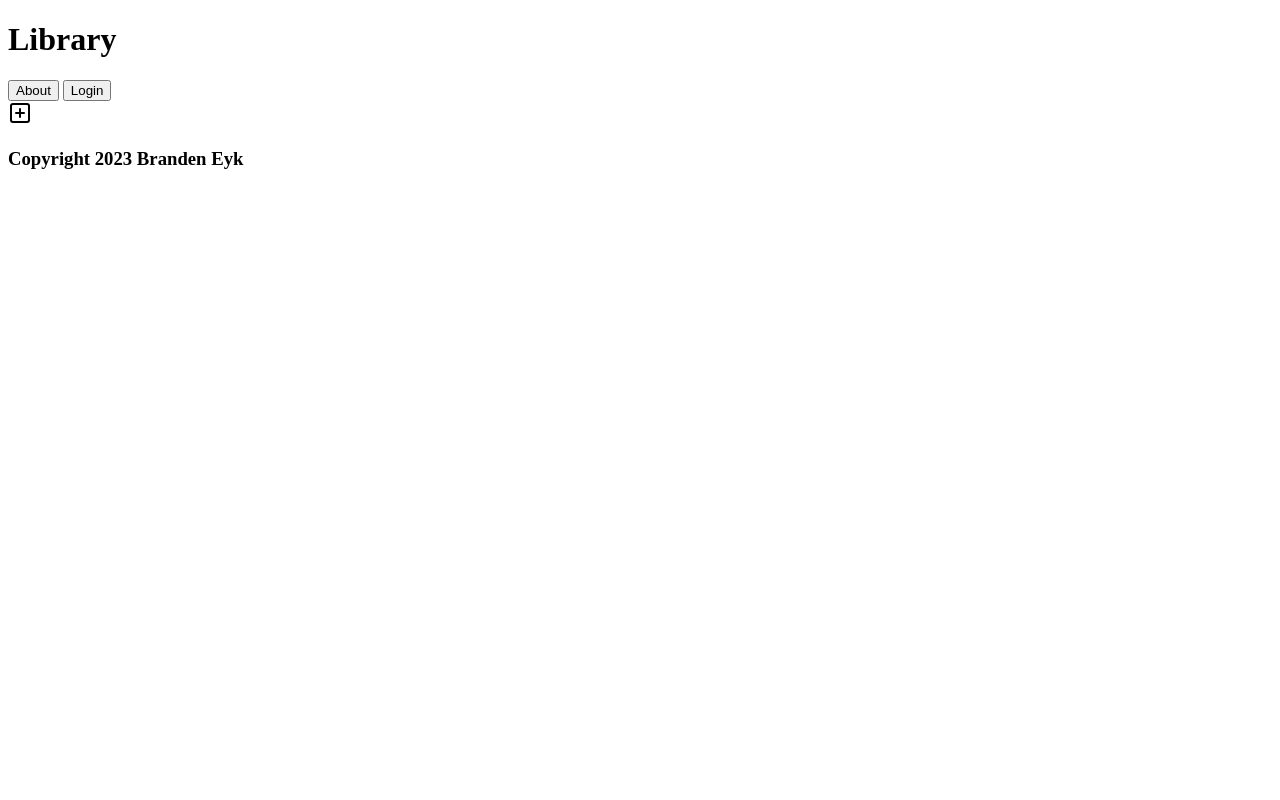
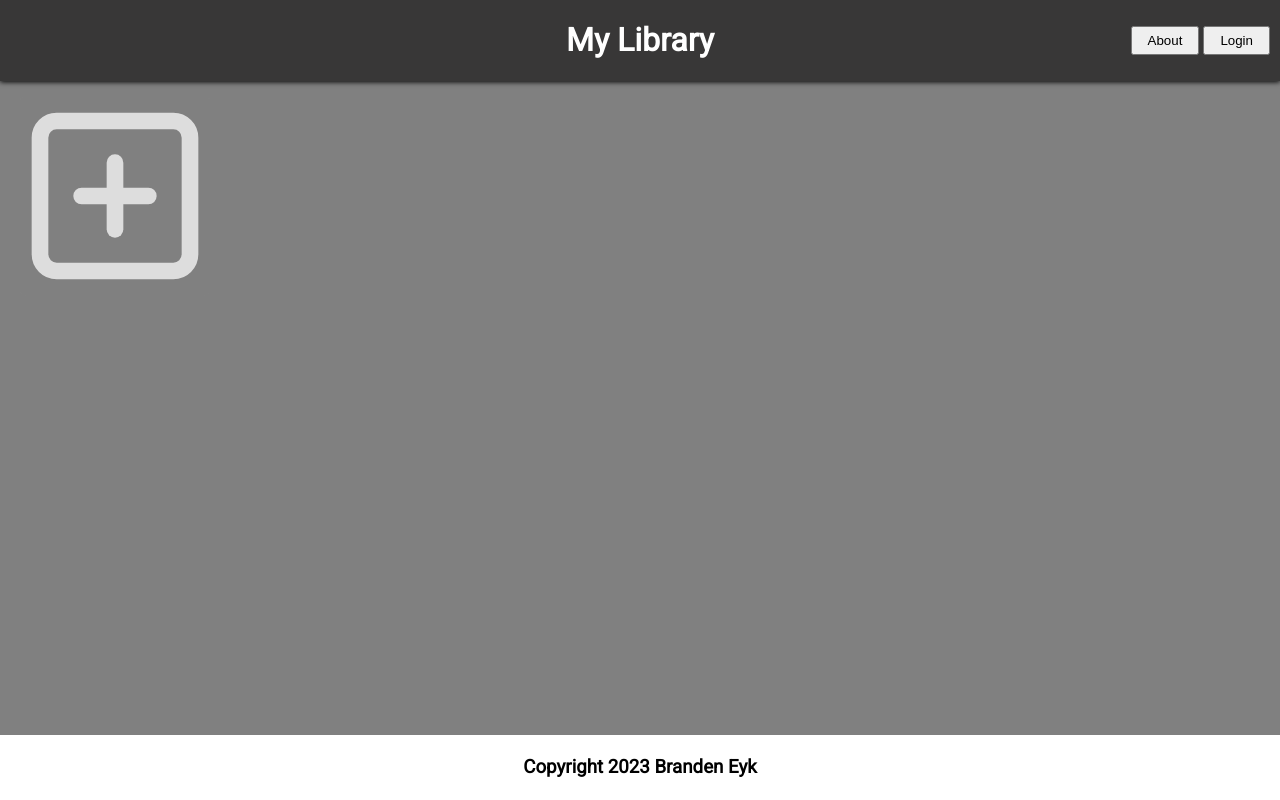
Before and after one commit to branden-eyk/odin-library, a website: page index.html in a window 1280 px wide. Drawn offline with Linux system fonts and the light colour scheme.

Commit message:
Add CSS styling to setup initial page layout

```diff
--- a/index.html
+++ b/index.html
@@ -11,9 +11,11 @@
 
 <body>
     <div class="header">
-        <h1>Library</h1>
-        <button>About</button>
-        <button>Login</button>
+        <h1 class="header__title">My Library</h1>
+        <div class="header__buttons">
+            <button>About</button>
+            <button>Login</button>
+        </div>
     </div>
     <div class="library">
         <div class="library__card library__card--add">
--- a/scripts/styles.css
+++ b/scripts/styles.css
@@ -0,0 +1,70 @@
+@import url('https://fonts.googleapis.com/css2?family=Roboto&display=swap');
+
+html {
+    font-size: 100%;
+    height: 100%;
+}
+
+body {
+    margin: 0;
+    display: grid;
+    grid-template-columns: 1fr;
+    grid-template-rows: 0.5fr 5fr 0.5fr;
+    min-height: 100%;
+    font-family: Roboto;
+}
+
+.header {
+    display: flex;
+    justify-content: center;
+    align-items: center;
+    position: relative;
+    background-color: #383737;
+    color: white;
+    box-shadow: 0px 1px 5px black;
+}
+
+.header__buttons {
+    position: absolute;
+    right: 10px;
+}
+
+.header__buttons button {
+    padding: 5px 15px 5px 15px;
+}
+
+.library {
+    background-color: gray;
+    display: flex;
+    flex-wrap: true;
+    justify-content: flex-start;
+}
+
+.library__card {
+    height: 200px;
+    width: 200px;
+    background-color: #dcdcdc;
+    margin: 15px 15px 15px 15px;
+    border-radius: 15px;
+}
+
+.library__card--add {
+    background-color: #808080;
+}
+
+.library__card--add img {
+    height: 100%;
+    width: auto;
+    filter: invert(80%) sepia(18%) saturate(1%) hue-rotate(320deg) brightness(101%) contrast(108%);
+}
+
+.library__card--add img:hover {
+    cursor: pointer;
+}
+
+.footer {
+    display: flex;
+    justify-content: center;
+    align-items: center;
+    background-color: white;
+}
```
